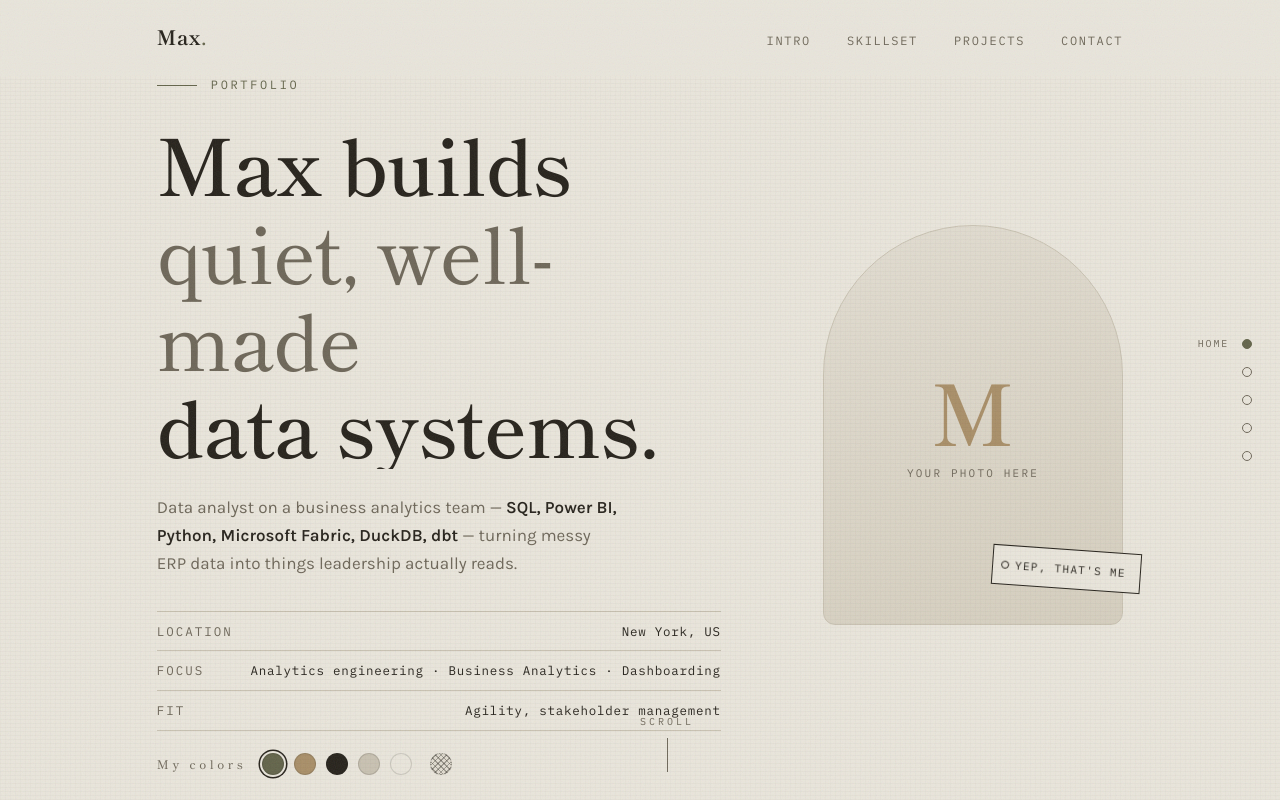
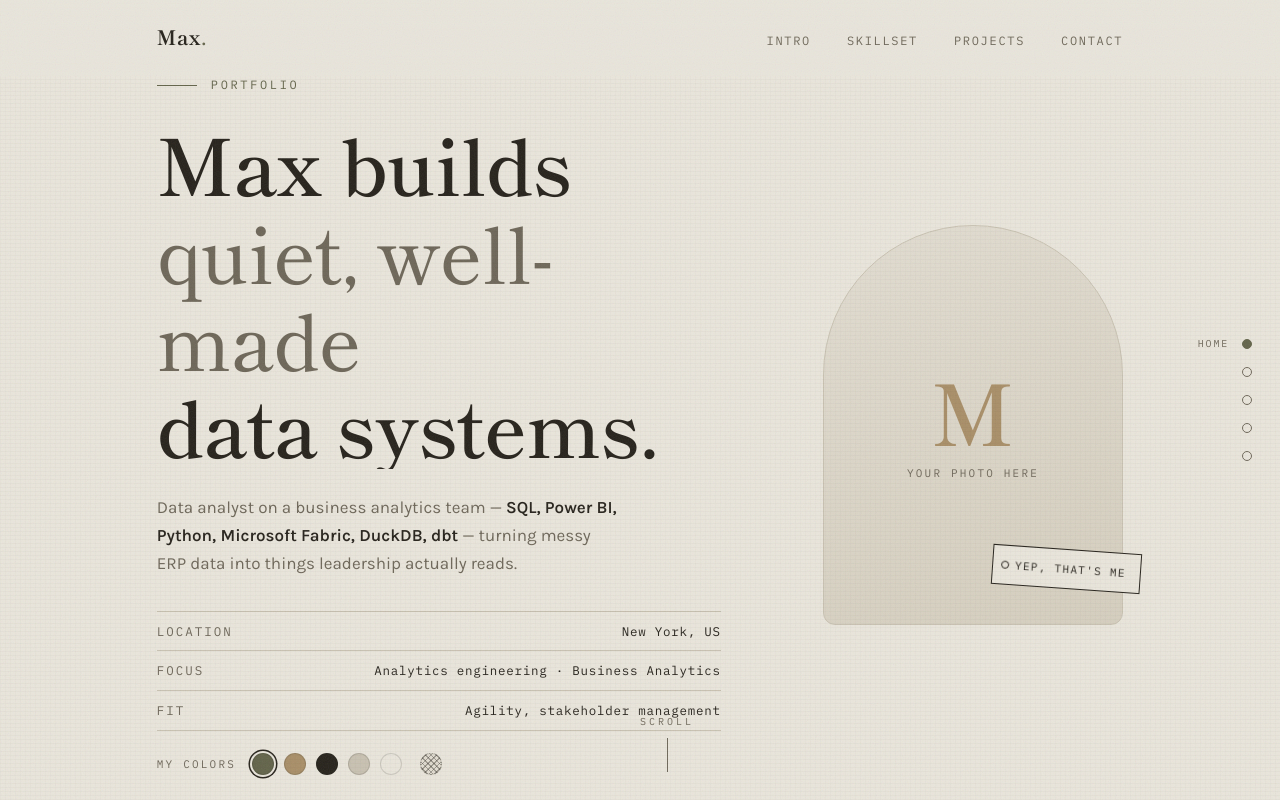
Before and after one commit to SpaceCowboy0707/spacecowboy0707.github.io, a plain HTML site: page index.html in a window 1280 px wide. Drawn offline with Linux system fonts and the light colour scheme.

Commit message:
Refactor swatch label and update focus details
Updated swatch label styles and modified focus description.

```diff
--- a/index.html
+++ b/index.html
@@ -253,7 +253,12 @@ h1 .thin{ color:var(--ink-2); font-weight:500; }
 
 /* swatches — now clickable accent switchers */
 .swatches{ margin-top:22px; display:flex; align-items:center; gap:10px; }
-.swatches .zh{ font-size:12px; color:var(--ink-2); letter-spacing:.3em; margin-right:6px; }
+.swatches .swatch-label{
+  font-family:var(--font-mono);
+  font-size:11px; color:var(--ink-2);
+  letter-spacing:.2em; text-transform:uppercase;
+  margin-right:6px;
+}
 .chip{
   width:22px; height:22px; border-radius:50%;
   border:1px solid rgba(38,34,27,.15);
@@ -490,11 +495,11 @@ h1 .thin{ color:var(--ink-2); font-weight:500; }
           </p>
           <dl class="spec rv" style="--d:.55s">
             <div><dt>Location</dt><dd>New York, US</dd></div>
-            <div><dt>Focus</dt><dd>Analytics engineering · Business Analytics · Dashboarding</dd></div>
+            <div><dt>Focus</dt><dd>Analytics engineering · Business Analytics</dd></div>
             <div><dt>Fit</dt><dd>Agility, stakeholder management</dd></div>
           </dl>
           <div class="swatches rv" style="--d:.65s">
-            <span class="zh">My colors</span>
+            <span class="swatch-label">My colors</span>
             <button class="chip sel" data-accent="#63644A" data-mag style="background:#63644A" aria-label="Olive accent"></button>
             <button class="chip" data-accent="#8F7B4E" data-mag style="background:#A98F68" aria-label="Camel accent"></button>
             <button class="chip" data-accent="#26221B" data-mag style="background:#26221B" aria-label="Espresso accent"></button>
```
